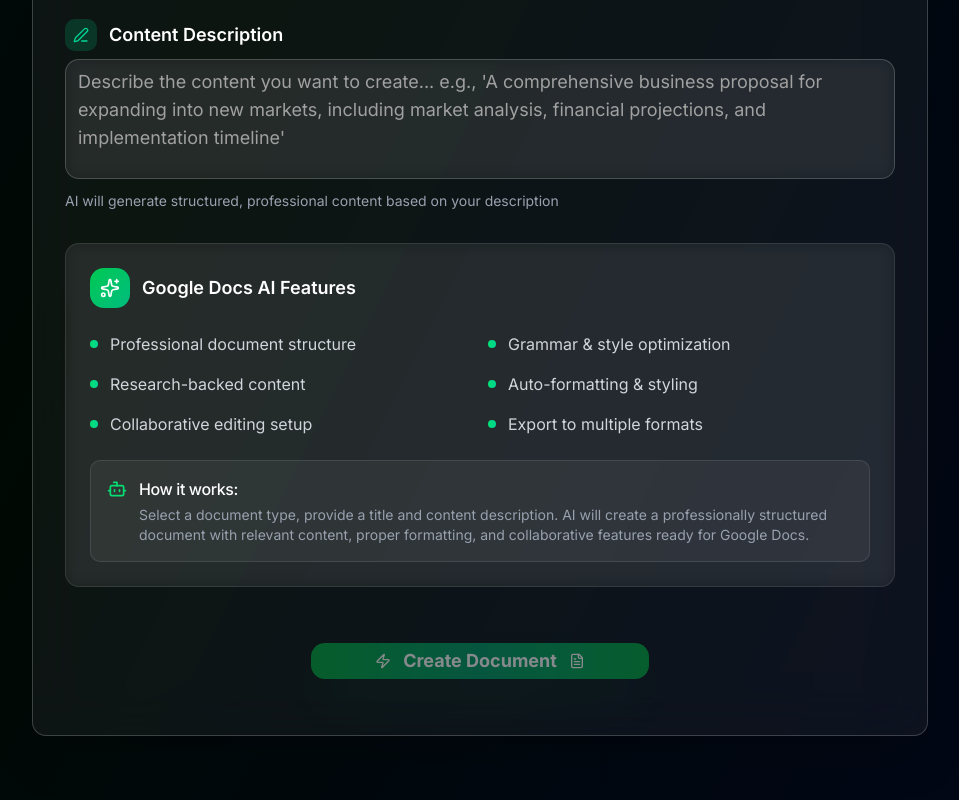
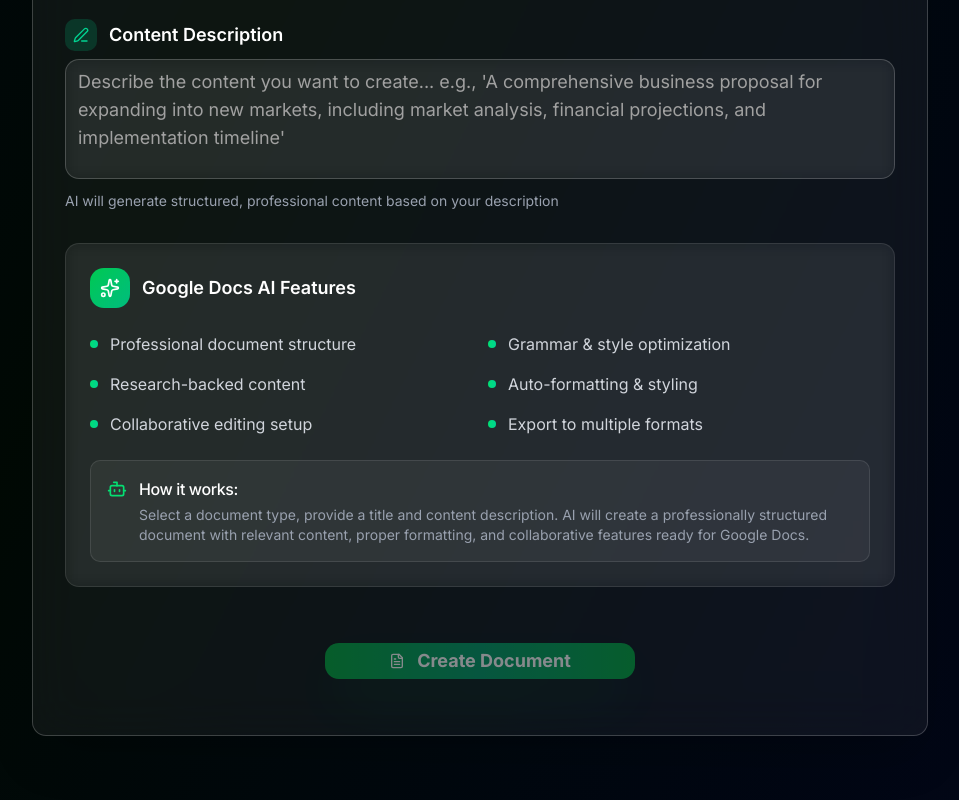
Before and after one commit to devSuryansh/Frontend_winning, a Next.js app: page /docs in a window 1280 px wide. Shown: the part 1761-2561 px from the top of the page, without its empty margins (160-1119 px from the left). Built offline with nearby package versions, Linux system fonts and the light colour scheme; no server answers; sample sign-in values are in the browser's storage.

Commit message:
Removes zap

```diff
--- a/src/app/docs/page.tsx
+++ b/src/app/docs/page.tsx
@@ -22,7 +22,6 @@
   CheckCircle,
   AlertCircle,
   Bot,
-  Zap,
   Search,
   BookOpen,
   Type,
@@ -650,9 +649,8 @@
                             </div>
                           ) : (
                             <div className="relative flex items-center justify-center gap-3">
-                              <Zap className="w-5 h-5" />
+                              <FileText className="w-5 h-5 group-hover:scale-110 transition-transform" />
                               <span>Create Document</span>
-                              <FileText className="w-5 h-5 group-hover:scale-110 transition-transform" />
                             </div>
                           )}
                         </Button>
```
